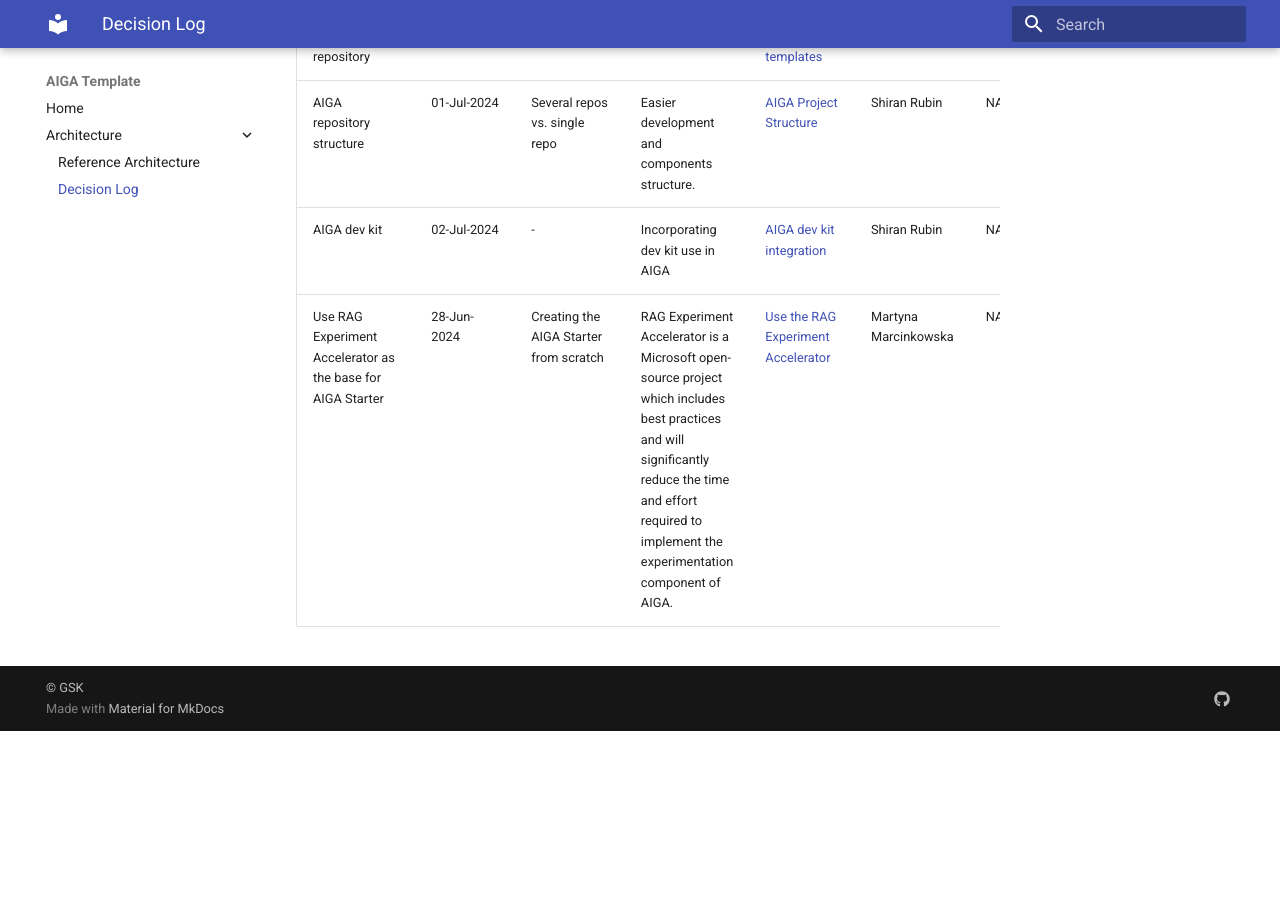
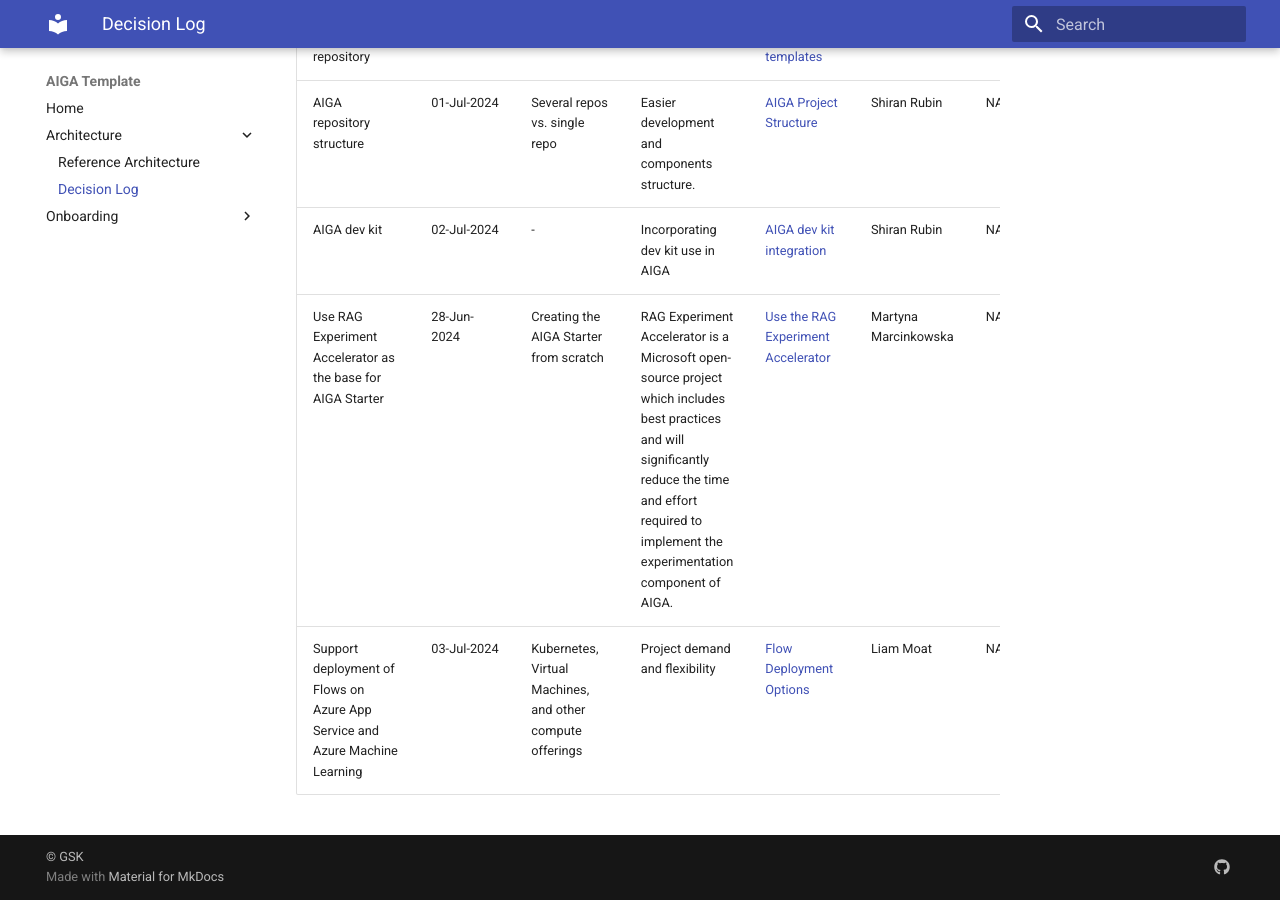
Before and after one commit to crew-sherlock/Experiment1, an MkDocs documentation site: the page built from docs/Decision-Log.md, in a window 1280 px wide and 900 px high, scrolled down 1952 px. Built offline with MkDocs 1.6.1 and Material for MkDocs 9.7.7, drawn with Linux system fonts in a browser that asks for light colours; before the commit the page ends 2683 px from its top, so only the background shows below that.

Commit message:
docs: adr for deployment options (#24)
This PR introduces an ADR which documents the most commonly available
deployment options in Azure and decides which options the AIGA Template
will support out-of-the-box.

Furthermore, it provides an initial document guiding AIGA Projects to
select a suitable runtime.

---------

Co-authored-by: Liam Moat <liam.moat@microsoft.com>
Co-authored-by: Martyna Marcinkowska <martyna.x.marcinkowska@gsk.com>

```diff
--- a/docs/Decision-Log.md
+++ b/docs/Decision-Log.md
@@ -13,7 +13,8 @@
 | An Azure Machine Learning workspace per environment                           | 21-Jun-2024 | Single Azure Machine Learning workspace for all environments in an AIGA Project, A single AML instance for all AIGA Projects | Based on Microsoft LLMOps best practices.                                                                                                                                                                                                    | [An Azure Machine Learning workspace per AIGA environment](./adrs/005-single-aml-per-environment.md)   | Avishay Balter          | NA                |
 | AIGA Starter will be implemented using GitHub Actions workflows               | 25-Jun-2024 | Manual, standalone, GitOps, GitHub Actions, and Application Orchestration                                                    | Ability to leverage integration with GitHub and workflow features such as approvals.                                                                                                                                                         | [AIGA Project Creation](./adrs/006-aiga-project-creation.md)                                           | Liam Moat               | NA                |
 | Use OpenTelemetry and App Insights                                            | 20-Jun-2024 | Use MLFlow                                                                                                                   | Chosen for its integration capabilities with App Insights for enhanced traceability, log integration, and custom metrics capture. MLFlow was considered for future integration to unify the observability framework within the organisation. | [Observability in Prompt Flow](./adrs/007-observability-prompt-flow.md)                                | Dev Team                | NA                |
-| Use the examples as part of the AIGA repository                               | 26-Jun-2024 | Creating all examples on our own                                                                                             | Based on Microsoft LLMOps best practices.                                                                                                                                                                                                    | [User LLMOps promptflow repository templates](./adrs/008-llmops-promptflow-template)                   | Shiran Rubin            | NA                |
-| AIGA repository structure                                                     | 01-Jul-2024 | Several repos vs. single repo                                                                                                | Easier development and components structure.                                                                                                                                                                                                 | [AIGA Project Structure](./adrs/010-aiga-project-structure)                                             | Shiran Rubin            | NA                |
-| AIGA dev kit                                                                  | 02-Jul-2024 | -                                                                                                                            | Incorporating dev kit use in AIGA                                                                                                                                                                                                            | [AIGA dev kit integration](./adrs/009-aiga-dev-kit)                                                     | Shiran Rubin            | NA                |
+| Use the examples as part of the AIGA repository                               | 26-Jun-2024 | Creating all examples on our own                                                                                             | Based on Microsoft LLMOps best practices.                                                                                                                                                                                                    | [User LLMOps promptflow repository templates](./adrs/008-llmops-promptflow-template.md)                   | Shiran Rubin            | NA                |
+| AIGA repository structure                                                     | 01-Jul-2024 | Several repos vs. single repo                                                                                                | Easier development and components structure.                                                                                                                                                                                                 | [AIGA Project Structure](./adrs/010-aiga-project-structure.md)                                             | Shiran Rubin            | NA                |
+| AIGA dev kit                                                                  | 02-Jul-2024 | -                                                                                                                            | Incorporating dev kit use in AIGA                                                                                                                                                                                                            | [AIGA dev kit integration](./adrs/009-aiga-dev-kit.md)                                                     | Shiran Rubin            | NA                |
 | Use RAG Experiment Accelerator as the base for AIGA Starter | 28-Jun-2024 | Creating the AIGA Starter from scratch                                                                                        | RAG Experiment Accelerator is a Microsoft open-source project which includes best practices and will significantly reduce the time and effort required to implement the experimentation component of AIGA. | [Use the RAG Experiment Accelerator](./adrs/011-rag-experiment-accelerator.md) | Martyna Marcinkowska          | NA                |
+| Support deployment of Flows on Azure App Service and Azure Machine Learning                               | 03-Jul-2024 | Kubernetes, Virtual Machines, and other compute offerings                                                                                             | Project demand and flexibility                                                                                                                                                                                                    | [Flow Deployment Options](./adrs/012-flow-deployment-options.md)                   | Liam Moat            | NA                |
--- a/mkdocs.yml
+++ b/mkdocs.yml
@@ -13,6 +13,9 @@
   - Architecture:
     - Reference Architecture: 'design/aiga-infrastructure.md'
     - Decision Log: Decision-Log.md
+  - Onboarding:
+    - Deployment: 'onboarding/deployment.md'
+    - Observability: 'onboarding/observability.md'
 
 copyright: "&copy; GSK"
 
```
Also changed, not shown: docs/adrs/012-flow-deployment-options.md (added, +50 -0 lines), docs/onboarding/deployment.md (added, +73 -0 lines), .cspell.json, docs/assets/endpoint-network-isolation-with-workspace-managed-vnet.png (added), 1 other file.
